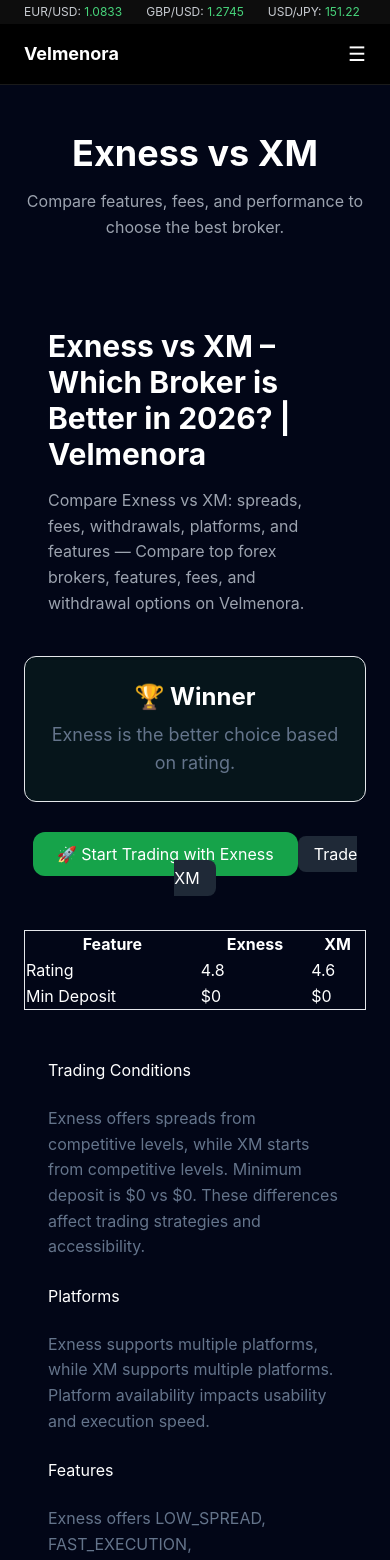
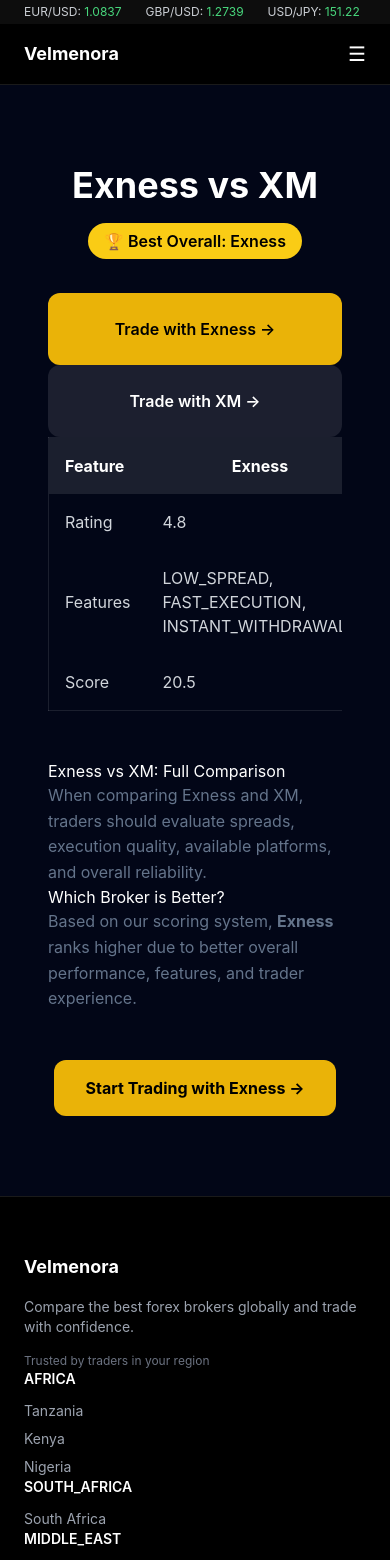
Before and after one commit to KingsonCode/velmenora, a Next.js app: page /en/compare/exness-vs-xm in a window 390 px wide. Shown: the top 1560 px of the page. Built offline with nearby package versions, Linux system fonts and the light colour scheme.

Commit message:
feat: scalable sitemap + compare engine + affiliate optimization

```diff
--- a/app/[lang]/(marketing)/compare/[slug]/page.tsx
+++ b/app/[lang]/(marketing)/compare/[slug]/page.tsx
@@ -1,212 +1,222 @@
 import { notFound } from "next/navigation";
+import type { Metadata } from "next";
+import Link from "next/link";
 
-import { getBroker } from "@/lib/brokerEngine";
-import {
-    buildComparisonTitle,
-    buildComparisonDescription,
-    generateCanonical,
-} from "@/lib/seo";
+import { getBroker } from "@/lib/brokers";
+import { getCompareSlugs } from "@/lib/compare";
 
-import { buildComparisonSections } from "@/lib/contentEngine";
-import {
-    buildComparisonSchema,
-    buildFAQSchema,
-} from "@/lib/schemaEngine";
+/* =========================================================
+   🔥 CONFIG
+========================================================= */
 
-import { buildComparisonFAQs } from "@/lib/faqEngine";
+export const revalidate = 3600;
 
-import { getAffiliateLink } from "@/lib/brokerEngine";
+/* =========================================================
+   🔥 STATIC BUILD (LIMITED)
+========================================================= */
 
-/* 🔥 COMPONENTS */
-import ComparisonHero from "@/components/comparison/ComparisonHero";
-import ComparisonTable from "@/components/comparison/ComparisonTable";
-import ComparisonWinner from "@/components/comparison/ComparisonWinner";
+export async function generateStaticParams() {
+    const slugs = getCompareSlugs({ limit: 50 });
 
-import TrackingView from "@/components/tracking/TrackingView";
-import TrackedCTA from "@/components/tracking/TrackedCTA";
-
-import SchemaMarkup from "@/components/SchemaMarkup";
-import FAQ from "@/components/FAQ";
-
-/* ================= NORMALIZER ================= */
-
-function normalizeBroker(b: any) {
-    return {
-        ...b,
-        platforms: b?.platforms ?? [],
-        features: b?.features ?? [],
-        payments: b?.payments ?? [],
-        intent: b?.intent ?? [],
-        category: b?.category ?? [],
-        rating: b?.rating ?? 0,
-        minDeposit: b?.minDeposit ?? 0,
-    };
+    return slugs.map((slug) => ({ slug }));
 }
 
-/* ================= STATIC ================= */
+/* =========================================================
+   🔥 PARSER
+========================================================= */
 
-import { generateComparisonPairs } from "@/lib/comparisonEngine";
-import { getComparisonSlug } from "@/lib/seo";
+function parseSlug(slug: string) {
+    const parts = slug.split("-vs-");
+    if (parts.length !== 2) return null;
 
-export function generateStaticParams() {
-    return generateComparisonPairs().map(([a, b]) => ({
-        slug: getComparisonSlug(a, b),
-    }));
+    const [a, b] = parts;
+
+    if (!a || !b) return null;
+
+    return { a, b };
 }
 
-/* ================= METADATA (SEO BOOST) ================= */
+/* =========================================================
+   🔥 SCORING ENGINE (UPGRADE 🔥)
+========================================================= */
+
+function scoreBroker(b: any) {
+    let score = 0;
+
+    score += (b.rating || 0) * 2;
+
+    if (b.priority) score += b.priority;
+
+    if (b.features?.length) score += b.features.length * 0.3;
+
+    return score;
+}
+
+function getWinner(a: any, b: any) {
+    return scoreBroker(a) >= scoreBroker(b) ? a : b;
+}
+
+/* =========================================================
+   🔥 SEO
+========================================================= */
 
 export async function generateMetadata({
     params,
 }: {
-    params: Promise<{ lang: string; slug: string }>;
-}) {
-    const { slug } = await params;
+    params: { slug: string; lang: string };
+}): Promise<Metadata> {
+    const parsed = parseSlug(params.slug);
 
-    const parts = slug.split("-vs-");
-    const a = parts[0];
-    const b = parts[1];
+    if (!parsed) return notFound();
 
-    if (!a || !b) {
-        return {
-            alternates: {
-                canonical: generateCanonical(`/compare/${slug}`),
-            },
-        };
-    }
+    const { a, b } = parsed;
+
+    const brokerA = getBroker(a);
+    const brokerB = getBroker(b);
+
+    if (!brokerA || !brokerB) return notFound();
+
+    const title = `${brokerA.name} vs ${brokerB.name} (2026) – Full Comparison`;
+
+    const description = `Compare ${brokerA.name} vs ${brokerB.name} in spreads, fees, platforms, features and overall performance. Find the best broker for your trading strategy.`;
 
     return {
-        title: buildComparisonTitle(a, b),
-        description: buildComparisonDescription(a, b),
+        title,
+        description,
         alternates: {
-            canonical: generateCanonical(`/compare/${slug}`),
+            canonical: `https://velmenora.com/${params.lang}/compare/${params.slug}`,
+        },
+        openGraph: {
+            title,
+            description,
+            images: ["/og-default.jpg"],
         },
     };
 }
 
-/* ================= PAGE ================= */
+/* =========================================================
+   🔥 PAGE
+========================================================= */
 
-export default async function ComparisonPage({
+export default function ComparePage({
     params,
 }: {
-    params: Promise<{ lang: string; slug: string }>;
+    params: { slug: string; lang: string };
 }) {
-    const { slug } = await params;
+    const parsed = parseSlug(params.slug);
 
-    if (!slug) return notFound();
+    if (!parsed) return notFound();
 
-    const parts = slug.split("-vs-");
-    if (parts.length !== 2) return notFound();
+    const brokerA = getBroker(parsed.a);
+    const brokerB = getBroker(parsed.b);
 
-    const slugA = parts[0];
-    const slugB = parts[1];
+    if (!brokerA || !brokerB) return notFound();
 
-    if (!slugA || !slugB) return notFound();
-
-    const rawA = getBroker(slugA);
-    const rawB = getBroker(slugB);
-
-    if (!rawA || !rawB) return notFound();
-
-    const a = normalizeBroker(rawA);
-    const b = normalizeBroker(rawB);
-
-    /* 🔥 MONEY LOGIC (UPGRADE READY) */
-    const winner = a.rating >= b.rating ? a : b;
-    const loser = winner.slug === a.slug ? b : a;
-
-    const comparisonKey = `${a.slug}_vs_${b.slug}`;
-
-    const content = buildComparisonSections(a, b, winner);
-    const faq = buildComparisonFAQs(a, b);
-
-    const winnerLink = getAffiliateLink(winner);
-    const loserLink = getAffiliateLink(loser);
+    const winner = getWinner(brokerA, brokerB);
 
     return (
-        <>
-            {/* 🔥 TRACKING */}
-            <TrackingView
-                page="comparison"
-                comparisonKey={comparisonKey}
-            />
+        <main className="max-w-5xl mx-auto py-20 px-6 text-white">
 
-            {/* 🔥 SCHEMA */}
-            <SchemaMarkup data={buildComparisonSchema(a, b)} />
-            <SchemaMarkup data={buildFAQSchema(faq)} />
+            {/* TITLE */}
+            <h1 className="text-4xl font-bold mb-6 text-center">
+                {brokerA.name} vs {brokerB.name}
+            </h1>
 
-            {/* 🔥 HERO */}
-            <ComparisonHero brokerA={a} brokerB={b} />
-
-            {/* 🔥 TITLE */}
-            <div className="max-w-3xl mx-auto px-6 mt-10">
-                <h1 className="text-3xl font-bold mb-4">
-                    {buildComparisonTitle(a.name, b.name)}
-                </h1>
-
-                <p className="text-gray-400">
-                    {buildComparisonDescription(a.name, b.name)}
-                </p>
+            {/* WINNER BADGE */}
+            <div className="text-center mb-10">
+                <span className="px-4 py-2 bg-yellow-400 text-black rounded-full font-semibold">
+                    🏆 Best Overall: {winner.name}
+                </span>
             </div>
 
-            {/* 🔥 WINNER */}
-            <ComparisonWinner broker={winner} />
-
-            {/* 🔥 CTA (AB TEST READY) */}
-            <div className="text-center my-10 space-y-4">
-
-                <TrackedCTA
-                    href={winnerLink}
-                    broker={winner}
-                    page="comparison"
-                    cta="winner_primary"
-                    className="bg-green-600 px-6 py-3 rounded-xl"
-                >
-                    🚀 Start Trading with {winner.name}
-                </TrackedCTA>
-
-                <TrackedCTA
-                    href={loserLink}
-                    broker={loser}
-                    page="comparison"
-                    cta="loser_alt"
-                    className="bg-gray-800 px-4 py-2 rounded-lg"
-                >
-                    Trade {loser.name}
-                </TrackedCTA>
-
+            {/* CTA TOP (ORDERED BY WINNER) */}
+            <div className="grid md:grid-cols-2 gap-6 mb-12">
+                {[brokerA, brokerB]
+                    .sort((x, y) =>
+                        winner.slug === x.slug ? -1 : 1
+                    )
+                    .map((broker) => (
+                        <Link
+                            key={broker.slug}
+                            href={`/go/${broker.slug}`}
+                            className={`block p-6 rounded-xl text-center font-semibold transition hover:scale-105 ${broker.slug === winner.slug
+                                ? "bg-yellow-500 text-black"
+                                : "bg-white/10"
+                                }`}
+                        >
+                            Trade with {broker.name} →
+                        </Link>
+                    ))}
             </div>
 
-            {/* 🔥 TABLE */}
-            <ComparisonTable brokerA={a} brokerB={b} />
+            {/* COMPARISON TABLE */}
+            <div className="overflow-x-auto mb-12">
+                <table className="w-full border border-white/10 rounded-xl">
+                    <thead>
+                        <tr className="bg-white/10">
+                            <th className="p-4 text-left">Feature</th>
+                            <th className="p-4">{brokerA.name}</th>
+                            <th className="p-4">{brokerB.name}</th>
+                        </tr>
+                    </thead>
 
-            {/* 🔥 SEO CONTENT (EXPANDED) */}
-            <div className="max-w-3xl mx-auto px-6 py-12 space-y-6">
+                    <tbody className="text-gray-300">
+                        <tr>
+                            <td className="p-4">Rating</td>
+                            <td className="p-4">{brokerA.rating}</td>
+                            <td className="p-4">{brokerB.rating}</td>
+                        </tr>
 
-                <h2>Trading Conditions</h2>
-                <p>{content.conditions}</p>
+                        <tr>
+                            <td className="p-4">Features</td>
+                            <td className="p-4">
+                                {brokerA.features?.join(", ")}
+                            </td>
+                            <td className="p-4">
+                                {brokerB.features?.join(", ")}
+                            </td>
+                        </tr>
 
-                <h2>Platforms</h2>
-                <p>{content.platforms}</p>
+                        <tr>
+                            <td className="p-4">Score</td>
+                            <td className="p-4">
+                                {scoreBroker(brokerA).toFixed(1)}
+                            </td>
+                            <td className="p-4">
+                                {scoreBroker(brokerB).toFixed(1)}
+                            </td>
+                        </tr>
+                    </tbody>
+                </table>
+            </div>
 
-                <h2>Features</h2>
-                <p>{content.features}</p>
+            {/* SEO CONTENT */}
+            <section className="prose prose-invert max-w-none mb-12">
+                <h2>{brokerA.name} vs {brokerB.name}: Full Comparison</h2>
 
-                <h2>Which One Should You Choose?</h2>
-                <p>{content.verdict}</p>
-
-                {/* 🔥 EXTRA SEO SECTION */}
-                <h2>{a.name} vs {b.name}: Final Decision</h2>
                 <p>
-                    If you prioritize speed and execution, choose <strong>{winner.name}</strong>.
-                    However, {loser.name} may still be suitable depending on your strategy.
+                    When comparing {brokerA.name} and {brokerB.name}, traders should evaluate
+                    spreads, execution quality, available platforms, and overall reliability.
                 </p>
 
+                <h2>Which Broker is Better?</h2>
+
+                <p>
+                    Based on our scoring system, <strong>{winner.name}</strong> ranks higher
+                    due to better overall performance, features, and trader experience.
+                </p>
+            </section>
+
+            {/* FINAL CTA */}
+            <div className="text-center">
+                <Link
+                    href={`/go/${winner.slug}`}
+                    className="inline-block px-8 py-4 bg-yellow-500 text-black rounded-xl font-bold hover:scale-105 transition"
+                >
+                    Start Trading with {winner.name} →
+                </Link>
             </div>
 
-            {/* 🔥 FAQ */}
-            <FAQ items={faq} />
-
-        </>
+        </main>
     );
 }
--- /dev/null
+++ b/app/blog/sitemap.ts
@@ -0,0 +1,43 @@
+import type { MetadataRoute } from "next";
+import { getAllPostsData } from "@/lib/blog/posts";
+
+const BASE_URL =
+    process.env.NEXT_PUBLIC_BASE_URL || "https://velmenora.com";
+
+const SITEMAP_SIZE = 1000;
+
+export async function generateSitemaps() {
+    const posts = getAllPostsData();
+    const total = Math.ceil(posts.length / SITEMAP_SIZE);
+
+    return Array.from({ length: total }, (_, id) => ({ id }));
+}
+
+export default async function sitemap({
+    id,
+}: {
+    id: number;
+}): Promise<MetadataRoute.Sitemap> {
+    const posts = getAllPostsData();
+
+    const start = id * SITEMAP_SIZE;
+    const end = start + SITEMAP_SIZE;
+    const slice = posts.slice(start, end);
+
+    return slice.map((post) => {
+        let priority = 0.75;
+
+        if (post.type === "best") priority = 0.9;
+        else if (post.type === "low-spread") priority = 0.85;
+        else if (post.type === "high-leverage") priority = 0.85;
+        else if (post.type === "guide") priority = 0.8;
+        else if (post.type === "beginner") priority = 0.8;
+
+        return {
+            url: `${BASE_URL}/blog/${post.slug}`,
+            lastModified: post.date ? new Date(post.date) : new Date(),
+            changeFrequency: "weekly",
+            priority,
+        };
+    });
+}
--- /dev/null
+++ b/app/brokers/sitemap.ts
@@ -0,0 +1,16 @@
+import type { MetadataRoute } from "next";
+import { getAllBrokers } from "@/lib/brokers";
+
+const BASE_URL =
+    process.env.NEXT_PUBLIC_BASE_URL || "https://velmenora.com";
+
+export default function sitemap(): MetadataRoute.Sitemap {
+    const now = new Date();
+
+    return getAllBrokers().map((broker) => ({
+        url: `${BASE_URL}/brokers/${broker.slug}`,
+        lastModified: now,
+        changeFrequency: "weekly",
+        priority: 0.9,
+    }));
+}
--- /dev/null
+++ b/app/compare/sitemap.ts
@@ -0,0 +1,16 @@
+import type { MetadataRoute } from "next";
+import { getCompareSlugs } from "@/lib/compare";
+
+const BASE_URL =
+    process.env.NEXT_PUBLIC_BASE_URL || "https://velmenora.com";
+
+export default function sitemap(): MetadataRoute.Sitemap {
+    const now = new Date();
+
+    return getCompareSlugs().map((slug) => ({
+        url: `${BASE_URL}/compare/${slug}`,
+        lastModified: now,
+        changeFrequency: "weekly",
+        priority: 0.88,
+    }));
+}
--- a/app/robots.ts
+++ b/app/robots.ts
@@ -29,9 +29,19 @@
         rules: [
             {
                 userAgent: "*",
-                allow: "/",
 
-                /* 🔥 BLOCK LOW VALUE / SENSITIVE PATHS */
+                /* 🔓 ALLOW ALL IMPORTANT CONTENT */
+                allow: [
+                    "/",
+                    "/blog/",
+                    "/brokers/",
+                    "/compare/",
+                    "/markets/",
+                    "/academy/",
+                    "/news/",
+                ],
+
+                /* 🔒 BLOCK LOW VALUE / TECH PATHS */
                 disallow: [
                     "/api/",
                     "/admin/",
@@ -41,18 +51,12 @@
                     "/draft/",
                 ],
             },
-
-            /* 🔥 OPTIONAL: BOT-SPECIFIC CONTROL */
-            {
-                userAgent: "Googlebot",
-                allow: "/",
-            },
         ],
 
-        /* 🔥 SITEMAP (INDEX FILE) */
+        /* 🔥 ROOT SITEMAP ENTRY */
         sitemap: `${BASE_URL}/sitemap.xml`,
 
-        /* 🔥 CANONICAL HOST */
+        /* 🔥 HOST (OPTIONAL BUT GOOD FOR CLARITY) */
         host: BASE_URL,
     };
 }
--- a/app/sitemap-blog-1.ts
+++ /dev/null
@@ -1,26 +0,0 @@
-import { generateAllKeywords } from "@/lib/blog/keywords";
-
-const BASE_URL =
-    process.env.NEXT_PUBLIC_BASE_URL || "https://velmenora.com";
-
-export default function sitemap() {
-    const now = new Date();
-
-    return generateAllKeywords()
-        .slice(0, 500)
-        .map((item) => {
-            let priority = 0.7;
-
-            if (item.type === "best") priority = 0.9;
-            else if (item.type === "low-spread") priority = 0.85;
-            else if (item.type === "high-leverage") priority = 0.85;
-            else if (item.type === "guide") priority = 0.8;
-
-            return {
-                url: `${BASE_URL}/blog/${item.slug}`,
-                lastModified: now,
-                changeFrequency: "monthly",
-                priority,
-            };
-        });
-}
--- a/app/sitemap-blog-2.ts
+++ /dev/null
@@ -1,26 +0,0 @@
-import { generateAllKeywords } from "@/lib/blog/keywords";
-
-const BASE_URL =
-    process.env.NEXT_PUBLIC_BASE_URL || "https://velmenora.com";
-
-export default function sitemap() {
-    const now = new Date();
-
-    return generateAllKeywords()
-        .slice(500)
-        .map((item) => {
-            let priority = 0.7;
-
-            if (item.type === "best") priority = 0.9;
-            else if (item.type === "low-spread") priority = 0.85;
-            else if (item.type === "high-leverage") priority = 0.85;
-            else if (item.type === "guide") priority = 0.8;
-
-            return {
-                url: `${BASE_URL}/blog/${item.slug}`,
-                lastModified: now,
-                changeFrequency: "monthly",
-                priority,
-            };
-        });
-}
--- a/app/sitemap.ts
+++ b/app/sitemap.ts
@@ -1,21 +1,85 @@
-/* =========================================================
-   🔥 CONFIG
-========================================================= */
+import type { MetadataRoute } from "next";
+
 const BASE_URL =
     process.env.NEXT_PUBLIC_BASE_URL || "https://velmenora.com";
 
-/* =========================================================
-   🔥 MAIN SITEMAP INDEX
-========================================================= */
-export default function sitemap() {
+export default function sitemap(): MetadataRoute.Sitemap {
+    const now = new Date();
+
     return [
         {
-            url: `${BASE_URL}/sitemap-blog-1.xml`,
-            lastModified: new Date(),
+            url: `${BASE_URL}/`,
+            lastModified: now,
+            changeFrequency: "daily",
+            priority: 1,
         },
         {
-            url: `${BASE_URL}/sitemap-blog-2.xml`,
-            lastModified: new Date(),
+            url: `${BASE_URL}/blog`,
+            lastModified: now,
+            changeFrequency: "daily",
+            priority: 0.9,
+        },
+        {
+            url: `${BASE_URL}/brokers`,
+            lastModified: now,
+            changeFrequency: "weekly",
+            priority: 0.9,
+        },
+        {
+            url: `${BASE_URL}/compare`,
+            lastModified: now,
+            changeFrequency: "weekly",
+            priority: 0.9,
+        },
+        {
+            url: `${BASE_URL}/academy`,
+            lastModified: now,
+            changeFrequency: "weekly",
+            priority: 0.8,
+        },
+        {
+            url: `${BASE_URL}/markets`,
+            lastModified: now,
+            changeFrequency: "daily",
+            priority: 0.8,
+        },
+        {
+            url: `${BASE_URL}/news`,
+            lastModified: now,
+            changeFrequency: "hourly",
+            priority: 0.75,
+        },
+
+        /* BLOG CATEGORY HUBS */
+        {
+            url: `${BASE_URL}/blog/category/beginners`,
+            lastModified: now,
+            changeFrequency: "weekly",
+            priority: 0.8,
+        },
+        {
+            url: `${BASE_URL}/blog/category/low-spread`,
+            lastModified: now,
+            changeFrequency: "weekly",
+            priority: 0.8,
+        },
+        {
+            url: `${BASE_URL}/blog/category/high-leverage`,
+            lastModified: now,
+            changeFrequency: "weekly",
+            priority: 0.8,
+        },
+        {
+            url: `${BASE_URL}/blog/category/guides`,
+            lastModified: now,
+            changeFrequency: "weekly",
+            priority: 0.8,
+        },
+        {
+            url: `${BASE_URL}/blog/category/best`,
+            lastModified: now,
+            changeFrequency: "weekly",
+            priority: 0.85,
         },
     ];
 }
--- /dev/null
+++ b/lib/compare.ts
@@ -0,0 +1,66 @@
+import { getAllBrokers } from "@/lib/brokers";
+
+/* =========================================================
+   🔥 TYPES
+========================================================= */
+
+type Options = {
+    limit?: number;
+    country?: string; // future GEO expansion
+};
+
+/* =========================================================
+   🔥 CACHE
+========================================================= */
+
+let cachedSlugs: string[] | null = null;
+
+/* =========================================================
+   🔥 CORE GENERATOR
+========================================================= */
+
+function generateCompareSlugs(): string[] {
+    const brokers = getAllBrokers();
+
+    const slugs: string[] = [];
+
+    for (let i = 0; i < brokers.length; i++) {
+        const brokerA = brokers[i];
+        if (!brokerA) continue; // 🛡️ TS safety
+
+        for (let j = i + 1; j < brokers.length; j++) {
+            const brokerB = brokers[j];
+            if (!brokerB) continue; // 🛡️ TS safety
+
+            const a = brokerA.slug;
+            const b = brokerB.slug;
+
+            /* 🔒 SORT FOR CONSISTENCY */
+            const [first, second] = [a, b].sort();
+
+            slugs.push(`${first}-vs-${second}`);
+        }
+    }
+
+    return slugs;
+}
+
+/* =========================================================
+   🔥 PUBLIC API
+========================================================= */
+
+export function getCompareSlugs(options?: Options): string[] {
+    /* ⚡ CACHE */
+    if (!cachedSlugs) {
+        cachedSlugs = generateCompareSlugs();
+    }
+
+    let result = cachedSlugs;
+
+    /* 🔥 LIMIT CONTROL */
+    if (options?.limit) {
+        result = result.slice(0, options.limit);
+    }
+
+    return result;
+}
```
